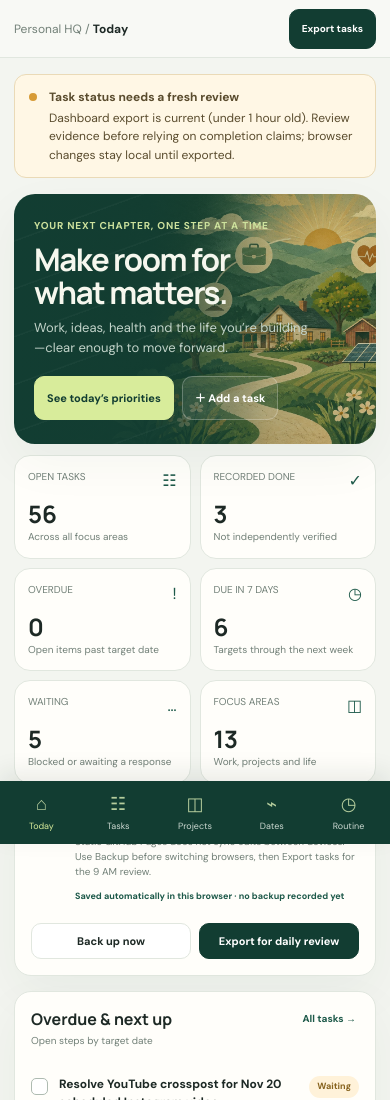
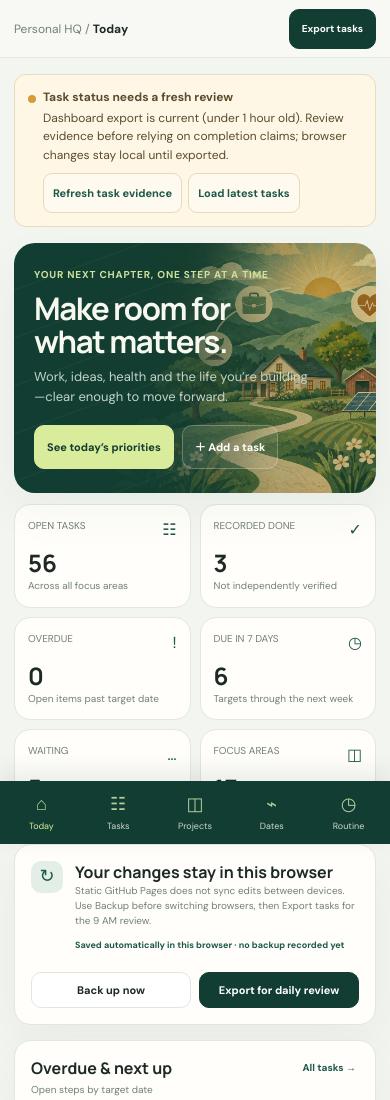
Before and after one commit to varunjakkampudi-tech/personal-hq-pages, a plain HTML site: page life-system/index.html in a window 390 px wide. Shown: the top 1100 px of the page. Drawn offline with Linux system fonts and the light colour scheme.

Commit message:
Improve mobile status banner layout

```diff
--- a/life-system/index.html
+++ b/life-system/index.html
@@ -14,6 +14,10 @@
   .top-actions .primary{min-height:40px;padding:8px 12px;font-size:10px}
   .content{padding-top:16px}
   .banner{font-size:12px;line-height:1.55;padding:13px 14px;margin-bottom:16px}
+  .banner{position:relative;display:block;padding-left:28px}
+  .banner .dot{position:absolute;left:13px;top:15px}
+  .banner>div{min-width:0;padding-right:0}
+  .banner .textbtn{display:inline-flex;align-items:center;justify-content:center;min-height:40px;padding:7px 9px;margin:9px 6px 0 0;border:1px solid #e8d9b7;border-radius:9px;background:#fffaf0;font-size:11px}
   .hero{min-height:250px;border-radius:21px;padding:22px 20px;background-position:58% center}
   .hero-copy{max-width:100%}
   .hero h1{max-width:12ch;font-size:clamp(30px,8vw,36px);line-height:1.04}
```
